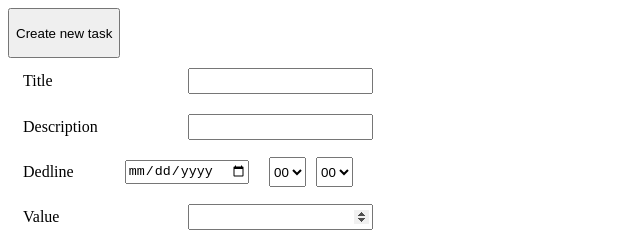
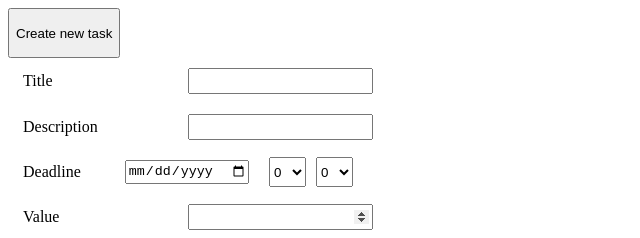
Before and after one commit to brainode-code/braincode, an Angular app: page / in a window 1280 px wide. Both pictures are taken after a click on the button "Create new task". Shown: the top 238 px of the page, without its empty margins (0-640 px from the left). Built offline with nearby package versions, Linux system fonts and the light colour scheme.

Commit message:
form fix and change form into reactive form

```diff
--- a/package.json
+++ b/package.json
@@ -24,7 +24,7 @@
     "zone.js": "~0.10.2"
   },
   "devDependencies": {
-    "@angular-devkit/build-angular": "~0.1000.2",
+    "@angular-devkit/build-angular": "^0.1000.2",
     "@angular/cli": "^10.0.2",
     "@angular/compiler-cli": "~10.0.3",
     "@types/jasmine": "~3.5.0",
--- a/src/app/app.module.ts
+++ b/src/app/app.module.ts
@@ -7,7 +7,7 @@ import { BoardComponent } from './board/board.component';
 import { ButtonComponent } from './shared/button/button.component';
 import { FormComponent } from './form/form.component';
 import { FormsModule } from '@angular/forms';
-
+import { ReactiveFormsModule } from '@angular/forms';
 
 
 @NgModule({
@@ -21,7 +21,8 @@ import { FormsModule } from '@angular/forms';
   imports: [
     BrowserModule,
     AppRoutingModule,
-    FormsModule
+    FormsModule,
+    ReactiveFormsModule
   ],
   providers: [],
   bootstrap: [AppComponent]
--- a/src/app/form/form.component.html
+++ b/src/app/form/form.component.html
@@ -1,54 +1,32 @@
-<form>
+<form [formGroup]="formGroup" (ngSubmit)="onSubmit(formGroup)">
     <label>
-        Title <input type="text" [(ngModel)]="title" name="title">
+        Title <input type="text" formControlName="title" name="title">
     </label>
     <label>
-        Description <input type="text" [(ngModel)]="description" name="description">
+        Description <input type="text" formControlName="description" name="description">
     </label>
     <div>
-        <label>Dedline
-            <input type="date" [(ngModel)]="deadline" name="deadline">
+        <label>Deadline
+            <input type="date" formControlName="deadline" name="deadline">
 
         </label>
 
-        <select>
-            <option>00</option>
-            <option>1</option>
-            <option>2</option>
-            <option>3</option>
-            <option>4</option>
-            <option>5</option>
-            <option>6</option>
-            <option>7</option>
-            <option>8</option>
-            <option>9</option>
-            <option>10</option>
-            <option>11</option>
-            <option>12</option>
-            <option>13</option>
-            <option>14</option>
-            <option>15</option>
-            <option>16</option>
-            <option>17</option>
-            <option>18</option>
-            <option>19</option>
-            <option>20</option>
-            <option>21</option>
-            <option>22</option>
-            <option>23</option>
+        <select formControlName="hours">
+            <option *ngFor="let option of generatorOptions(23,1)">
+                {{ option }}
+            </option>
         </select>
 
-        <select>
-            <option>00</option>
-            <option>15</option>
-            <option>30</option>
-            <option>45</option>
+        <select formControlName="minutes">
+            <option *ngFor="let option of generatorOptions(3,15)">
+                {{ option }}
+            </option>
         </select>
     </div>
     <label>
-        Value <input class="value" type="number" min="0" value="1" [(ngModel)]="value" name="value">
+        Value <input class="value" type="number" min="0" value="1" formControlName="value" name="value">
     </label>
 
-    <app-button (click)="getInputsValue($event)">Submit</app-button>
+    <app-button type="submit">Submit</app-button>
 
 </form>
--- a/src/app/form/form.component.ts
+++ b/src/app/form/form.component.ts
@@ -1,28 +1,41 @@
 import { Component, OnInit } from '@angular/core';
-
+import { TaskForm } from './form.model';
+import { FormGroup, FormBuilder, Validators } from '@angular/forms';
 @Component({
   selector: 'app-form',
   templateUrl: './form.component.html',
   styleUrls: ['./form.component.scss']
 })
 export class FormComponent implements OnInit {
+  public formGroup: FormGroup;
+  public title = '';
+  public description = '';
+  public deadline: Date;
+  public value: number;
 
-  constructor() { }
+  constructor(private formBuilder: FormBuilder) {
+    this.formGroup = this.formBuilder.group({
+      title: ['', Validators.required],
+      description: ['', Validators.required],
+      deadline: ['', Validators.required],
+      hours: ['', Validators.required],
+      minutes: ['', Validators.required],
+      value: ['', Validators.required]
+    });
+  }
 
   ngOnInit(): void {
   }
 
-  valuesArras = new Array;
-  title:string = "";
-  description:string ="";
-  deadline:Date;
-  value:number;
+  public onSubmit(form: TaskForm): void {
+    console.log(form.value);
+  }
 
-  getInputsValue(event: any): void {
-    event.preventDefault()
-    console.log(this.title);
-    console.log(this.description);
-    console.log(this.deadline);
-    console.log(this.value);
+  public generatorOptions(amount: number, step: number): Array<number> {
+    let options: Array<number> = [];
+    for (let i = 0; i < amount + 1; i++) {
+      options.push(i * step)
+    }
+    return options;
   }
 }
```
Also changed, not shown: src/app/board/board.component.ts (+4 -4 lines), src/app/form/form.model.ts (added, +8 -0 lines), 1 other file (tests, documents, lock files or other folders).
